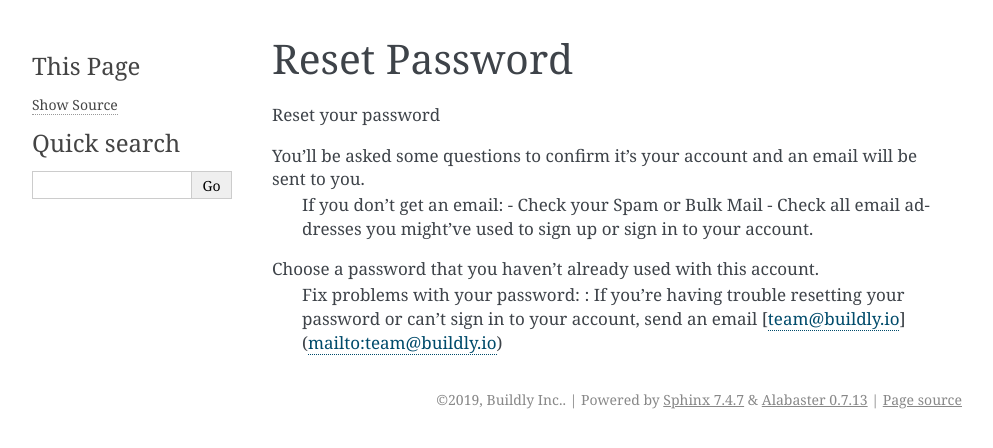
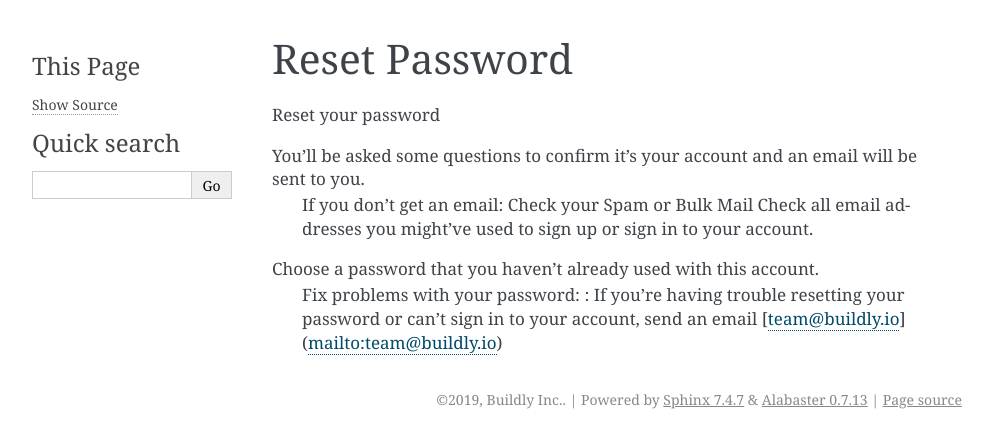
Before and after one commit to buildlyio/buildly-react-template, a Sphinx documentation site: the page built from docs/features/reset_password.rst, in a window 1280 px wide. Shown: the top 448 px of the page, without its empty margins (148-1141 px from the left). Built offline with Sphinx 7.4.7, drawn with Linux system fonts in a browser that asks for light colours.

```diff
--- a/docs/features/reset_password.rst
+++ b/docs/features/reset_password.rst
@@ -7,8 +7,8 @@ Reset your password
 
 You'll be asked some questions to confirm it's your account and an email will be sent to you.
     If you don't get an email:
-    - Check your Spam or Bulk Mail
-    - Check all email addresses you might've used to sign up or sign in to your account.
+    Check your Spam or Bulk Mail
+    Check all email addresses you might've used to sign up or sign in to your account.
 Choose a password that you haven't already used with this account.
     Fix problems with your password:
     : If you're having trouble resetting your password or can't sign in to your account, send an email [team@buildly.io](mailto:team@buildly.io)
```
